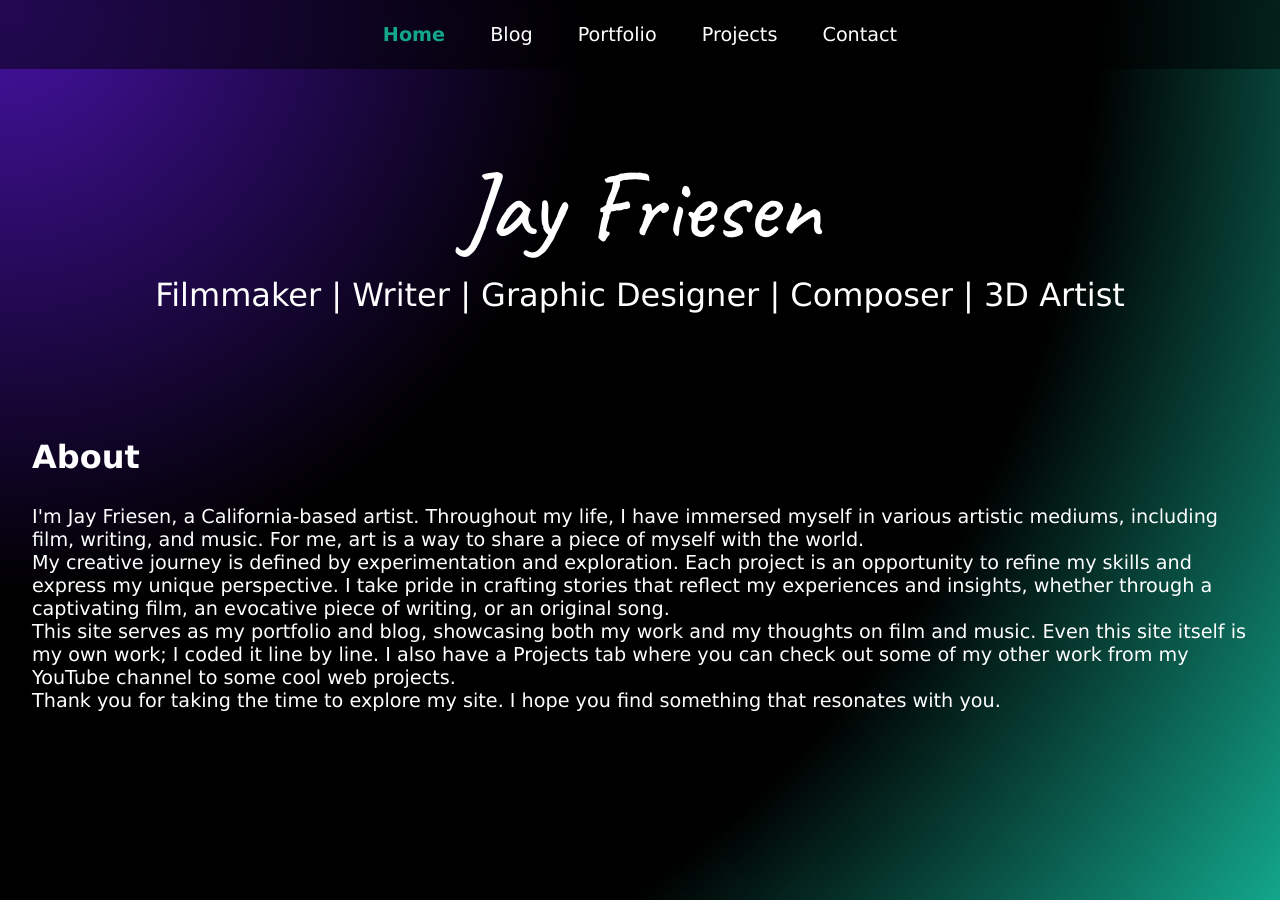
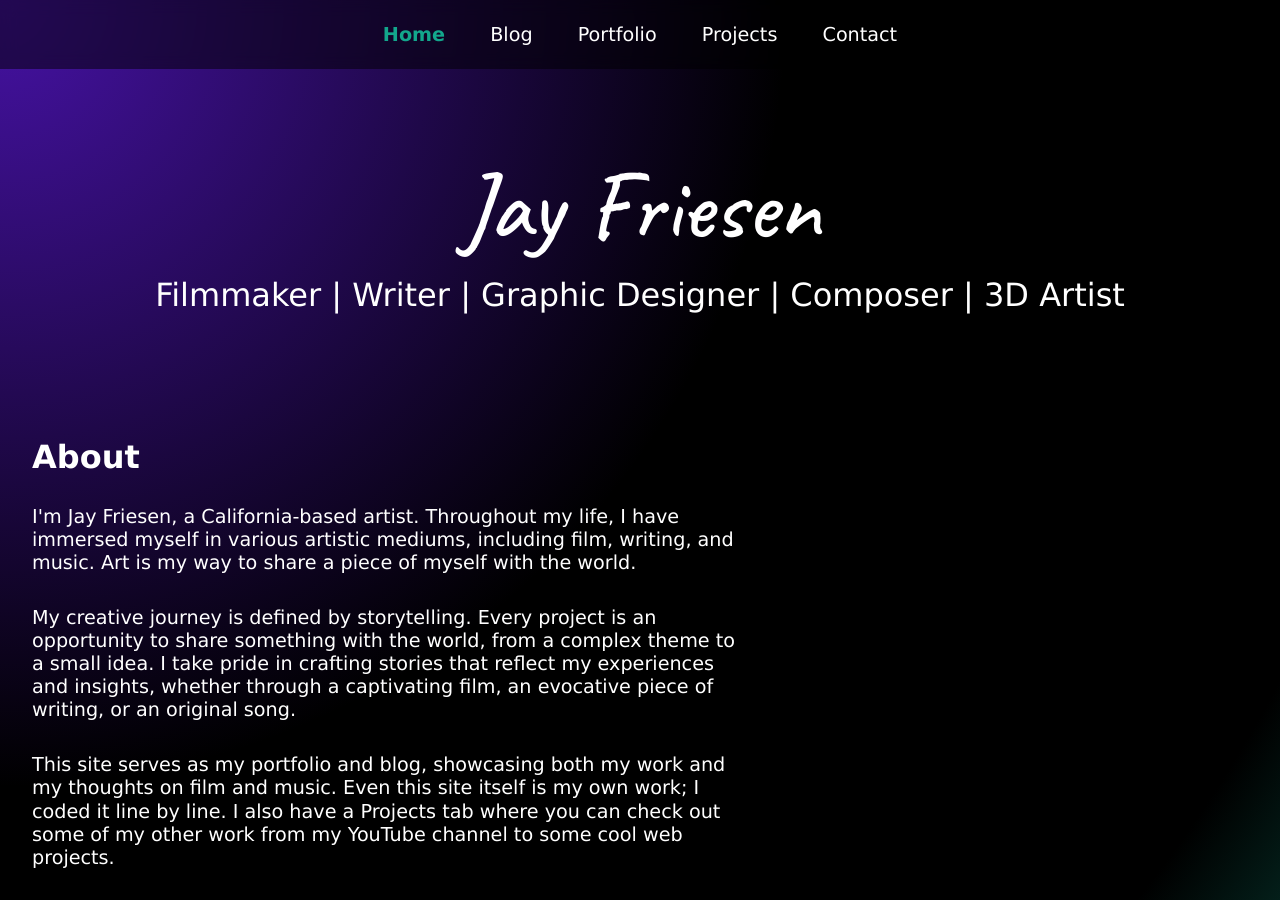
Before and after one commit to stoatsnhoney/stoatsnhoney.github.io, a Jekyll site: the page built from index.html, in a window 1280 px wide and 900 px high. Built offline with Jekyll 4.4.1, drawn with Linux system fonts in a browser that asks for light colours; some web fonts are replaced.

Commit message:
Revamp About section and add Latest Reviews gallery
Refactored the About section in index.html for improved layout and clarity, introducing the 'about-narrow' class with responsive margin. Added a Latest Reviews gallery that dynamically displays recent film and music posts. Updated main.scss for better subtitle scaling, removed unused media query, and added responsive styling for the new layout.

```diff
--- a/_sass/main.scss
+++ b/_sass/main.scss
@@ -20,6 +20,7 @@
   line-height: 1;
   color: $textcolor;
   margin: 0;
+  padding-bottom: 15vh;
 }
 
 p {
@@ -100,7 +101,7 @@
 
 .subtitle {
   color: #ffffff;
-  font-size: 2em;
+  font-size: 2.5vw;
   line-height: 0;
 }
 
@@ -195,12 +196,6 @@
 
 // MARK: Media
 
-@media (max-width: 768px) {
-  .article {
-      flex: 1 1 calc(50% - 20px);
-  }
-}
-
 @media (max-width: 480px) {
   .article {
       flex: 1 1 100%;
@@ -213,6 +208,12 @@
 
   nav a {
       margin: 5px 0;
+  }
+}
+
+@media (max-width: 800px) {
+  .about-narrow {
+    margin-right: 0 !important;
   }
 }
 
--- a/index.html
+++ b/index.html
@@ -10,13 +10,34 @@
 
 <div>
   <h2>About</h2>
-  <p>
-    I'm Jay Friesen, a California-based artist. Throughout my life, I have immersed myself in various artistic mediums, including film, writing, and music. For me, art is a way to share a piece of myself with the world.<br>
 
-    My creative journey is defined by experimentation and exploration. Each project is an opportunity to refine my skills and express my unique perspective. I take pride in crafting stories that reflect my experiences and insights, whether through a captivating film, an evocative piece of writing, or an original song.<br>
+  <div class="about-narrow" style="margin-right: 40%;">
+    <p>I'm Jay Friesen, a California-based artist. Throughout my life, I have immersed myself in various artistic mediums, including film, writing, and music. Art is my way to share a piece of myself with the world.</p>
 
-    This site serves as my portfolio and blog, showcasing both my work and my thoughts on film and music. Even this site itself is my own work; I coded it line by line. I also have a Projects tab where you can check out some of my other work from my YouTube channel to some cool web projects.<br>
+    <p>My creative journey is defined by storytelling. Every project is an opportunity to share something with the world, from a complex theme to a small idea. I take pride in crafting stories that reflect my experiences and insights, whether through a captivating film, an evocative piece of writing, or an original song.</p>
 
-    Thank you for taking the time to explore my site. I hope you find something that resonates with you.
-  </p>
+    <p>This site serves as my portfolio and blog, showcasing both my work and my thoughts on film and music. Even this site itself is my own work; I coded it line by line. I also have a Projects tab where you can check out some of my other work from my YouTube channel to some cool web projects.</p>
+
+    <p>Thank you for taking the time to explore my site. I hope you find something that resonates with you.</p>
+  </div>
 </div>
+
+<div>
+  <h2>Latest Reviews</h2>
+
+  <div class="image-gallery">
+    {% assign all_posts = site.film | concat: site.music %}
+    {% assign sorted_posts = all_posts | sort: "date" | reverse %}
+    {% for post in sorted_posts %}
+      <div class="gallery-item">
+        <a href="{{ post.url }}">
+          <span class="image-overlay">
+            <img src="{{ post.image }}" alt="{{ post.title }} image">
+            <h2 class="overlay-title">{{ post.title }}</h2>
+            <p class="overlay-year">{{ post.release }}</p>
+          </span>
+        </a>
+      </div>
+    {% endfor %}
+  </div>
+</div>
```
